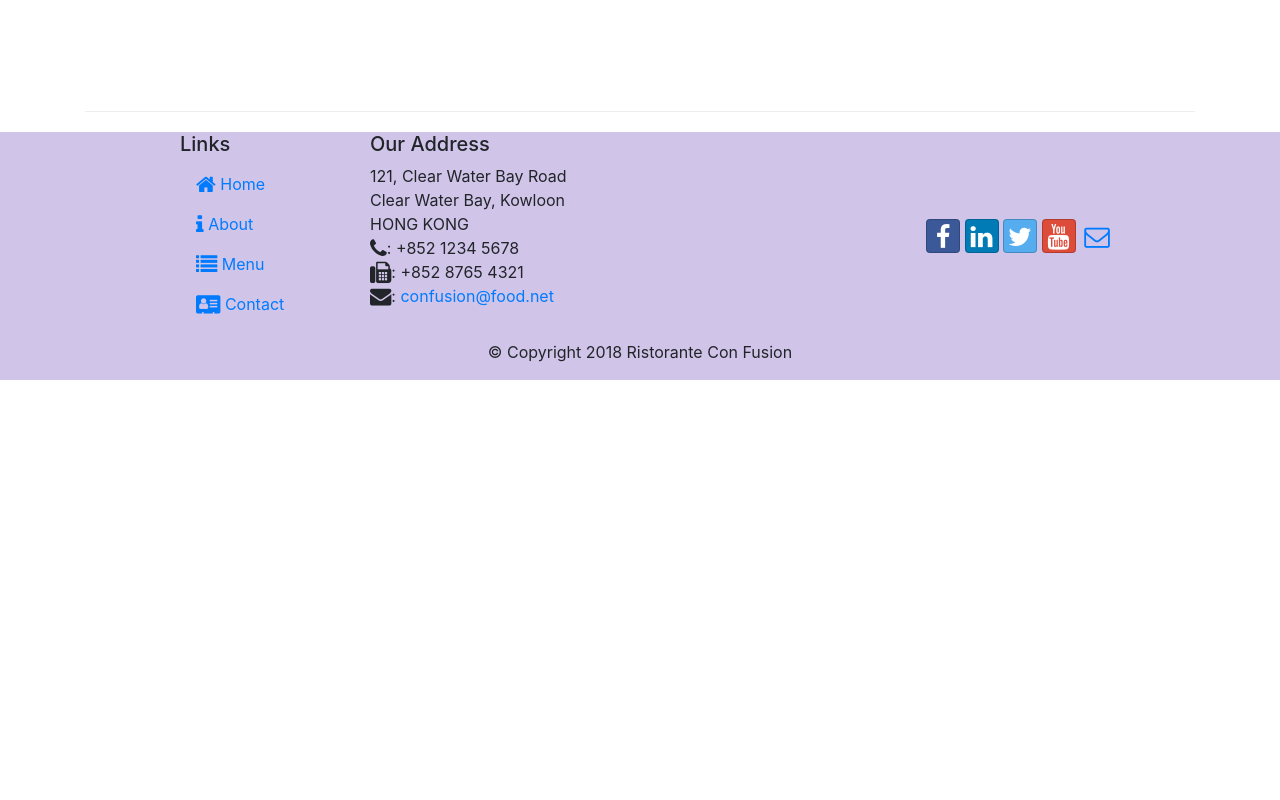
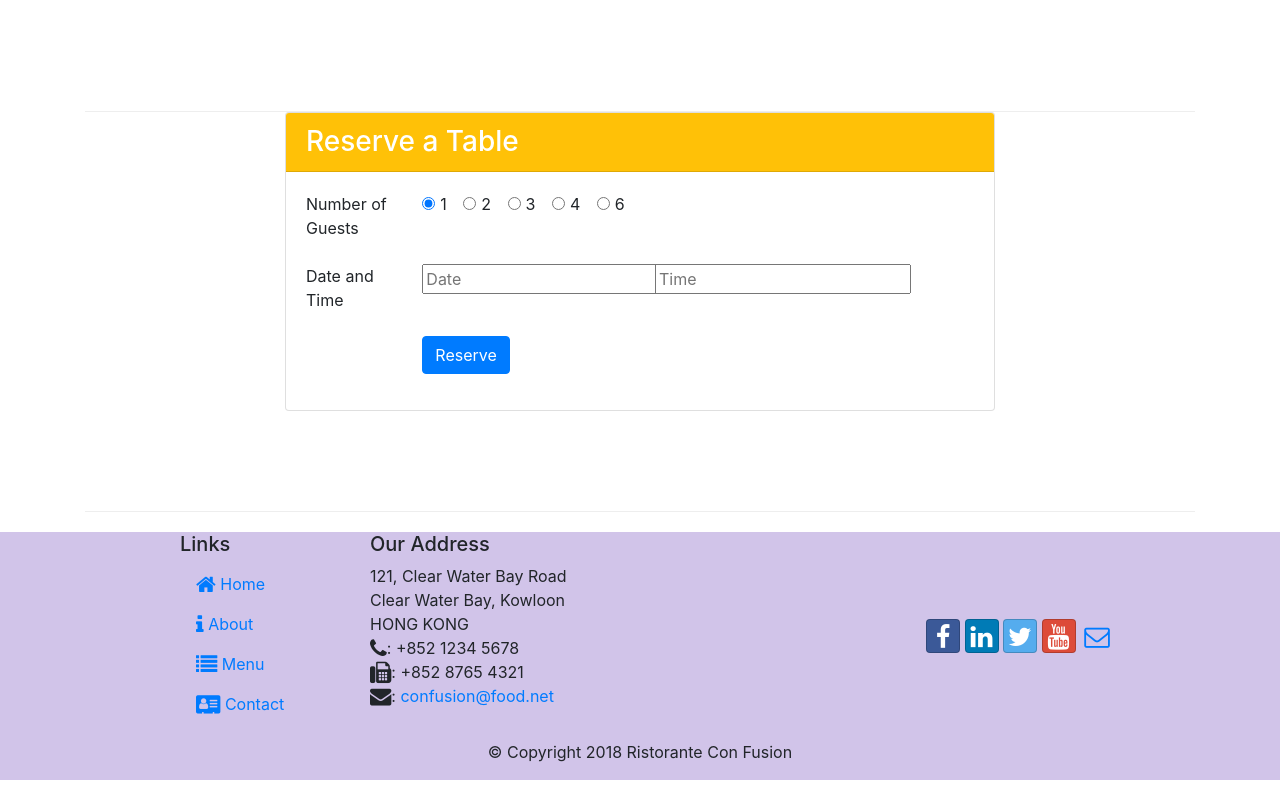
Before and after one commit to jeffreytjs/Full-Stack-Web-Development-with-Angular, a website: page index.html in a window 1280 px wide. Shown: the part 1422-2222 px from the top of the page. Before the commit the page ends 1822 px from the top, so only its background shows below. Drawn offline with nearby package versions, Linux system fonts and the light colour scheme.

Commit message:
Assignment 2 Task 1

```diff
--- a/index.html
+++ b/index.html
@@ -114,6 +114,57 @@
                 </div>
             </div>
         </div>
+
+        <div class="row row-content justify-content-center"  id="reservation">
+            <div class="col-8">
+                <div class="card">
+                    <h3 class="card-header bg-warning text-white">Reserve a Table</h3>
+                    <div class="card-body">
+                    <form>
+                        <div class="form-group row">
+                            <label class="col-8 col-sm-2">Number of Guests</label>
+                            <div class="col">
+                            <div class="form-check form-check-inline">
+                                <input class="form-check-input" type="radio" name="inlineRadioOptions" id="one_guest_radio" value="one" checked>
+                                <label class="form-check-label" for="one_guest_radio">1</label>
+                            </div>
+                            <div class="form-check form-check-inline">
+                                <input class="form-check-input" type="radio" name="inlineRadioOptions" id="two_guest_radio" value="two">
+                                <label class="form-check-label" for="two_guest_radio">2</label>
+                            </div>
+                            <div class="form-check form-check-inline">
+                                <input class="form-check-input" type="radio" name="inlineRadioOptions" id="three_guest_radio" value="three">
+                                <label class="form-check-label" for="three_guest_radio">3</label>
+                            </div>
+                            <div class="form-check form-check-inline">
+                                <input class="form-check-input" type="radio" name="inlineRadioOptions" id="four_guest_radio" value="four">
+                                <label class="form-check-label" for="four_guest_radio">4</label>
+                            </div>
+                            <div class="form-check form-check-inline">
+                                <input class="form-check-input" type="radio" name="inlineRadioOptions" id="six_guest_radio" value="six">
+                                <label class="form-check-label" for="six_guest_radio">6</label>
+                            </div>
+                            </div>
+                        </div>
+                        <div class="form-group row">
+                            <label class="col-12 col-sm-2">Date and Time</label>
+                            <div class="col-12 col-sm-4">
+                                <input type="text" class="textbox-n" onfocus="(this.type='date')" id="date" placeholder="Date">
+                            </div>
+                            <div class="col-12 col-sm-4">
+                                <input type="text" class="textbox-n" onfocus="(this.type='time')" id="time" placeholder="Time">
+                            </div>
+                        </div>
+                        <div class="form-group row">
+                            <div class="col offset-0 offset-sm-2">
+                                <button type="submit" class="btn btn-primary">Reserve</button>
+                            </div>
+                        </div>
+                    </form>
+                    </div>
+                </div>
+            </div>
+        </div>
     </div>
 
     <footer class="footer">
```
